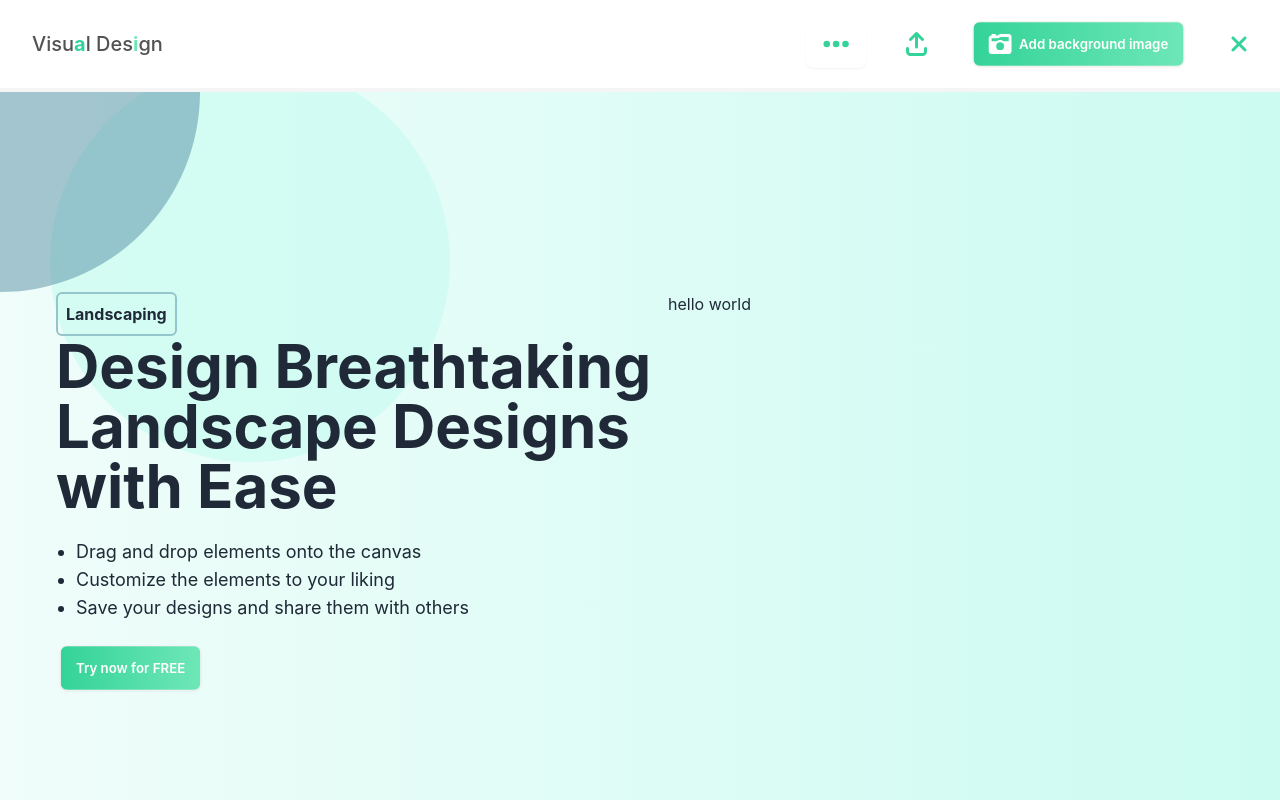
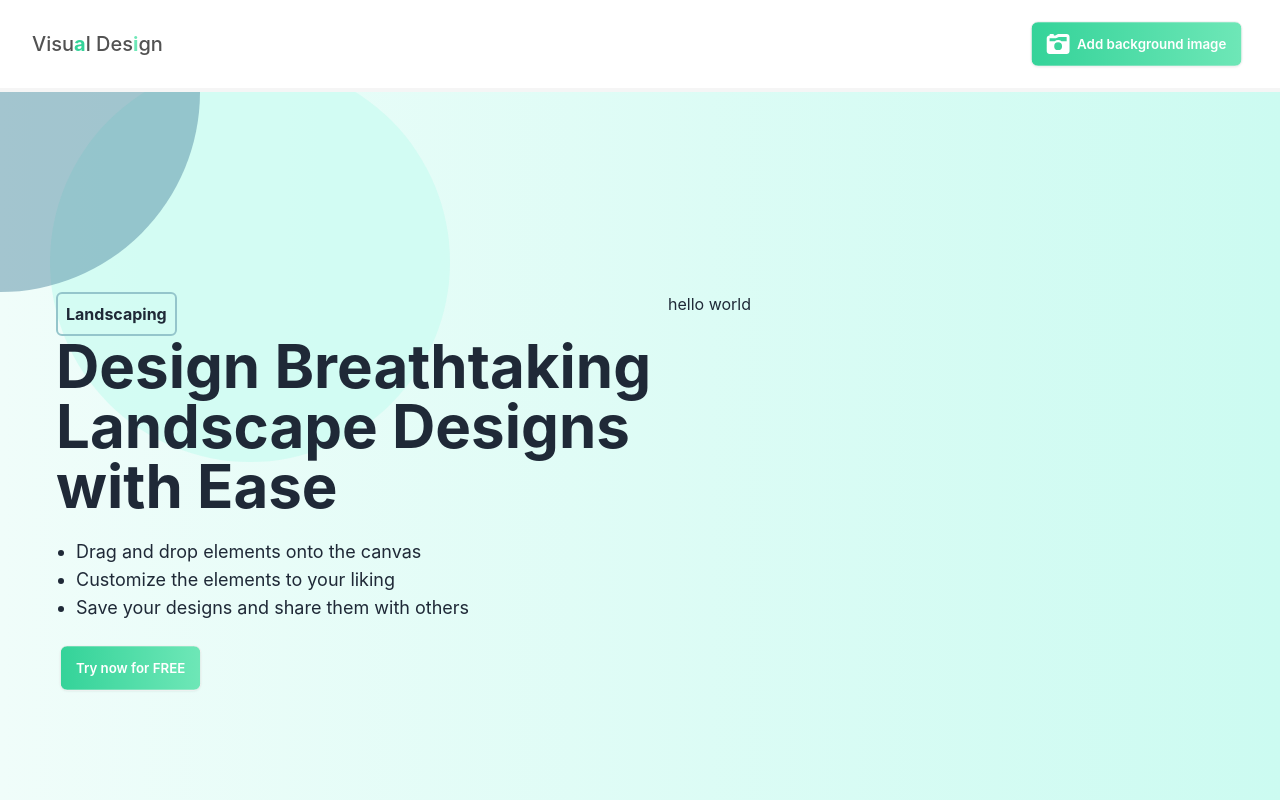
Before and after one commit to jaredlcox/LandscapeDesign, a React (Create React App) app in the folder landscape-design/: page / in a window 1280 px wide. Built offline with nearby package versions, Linux system fonts and the light colour scheme; the HTML template or start-up script is replaced by a standard one.

Commit message:
Commented out unnecessary icons in the canvassTopNavBar.js component.

```diff
--- a/landscape-design/src/components/landscapeCanvass/canvassTopNavBar.js
+++ b/landscape-design/src/components/landscapeCanvass/canvassTopNavBar.js
@@ -19,6 +19,7 @@ const CanvassTopNavBar = (props) => {
       </div>
 
       <div className="ml-auto flex items-center space-x-8 md:space-x-4 lg:space-x-10">
+        {props.selectedImage && (
         <div className="dropdown sm:dropdown-bottom sm:dropdown-end">
         <div
           tabIndex="0"
@@ -57,10 +58,12 @@ const CanvassTopNavBar = (props) => {
           </li>
         </ul>
       </div>
-        <FontAwesomeIcon
+
+        )}
+        {/* <FontAwesomeIcon
           icon={faArrowUpFromBracket}
           className="text-emerald-400 text-2xl cursor-pointer"
-        />
+        /> */}
         {!props.selectedImage && (
           <>
             <button
@@ -80,10 +83,10 @@ const CanvassTopNavBar = (props) => {
             </button>
           </>
         )}
-        <FontAwesomeIcon
+        {/* <FontAwesomeIcon
           icon={faXmark}
           className="text-emerald-400 text-2xl cursor-pointer"
-        />
+        /> */}
       </div>
     </div>
   );
```
Lines whose indentation alone changed are shown as unchanged.
